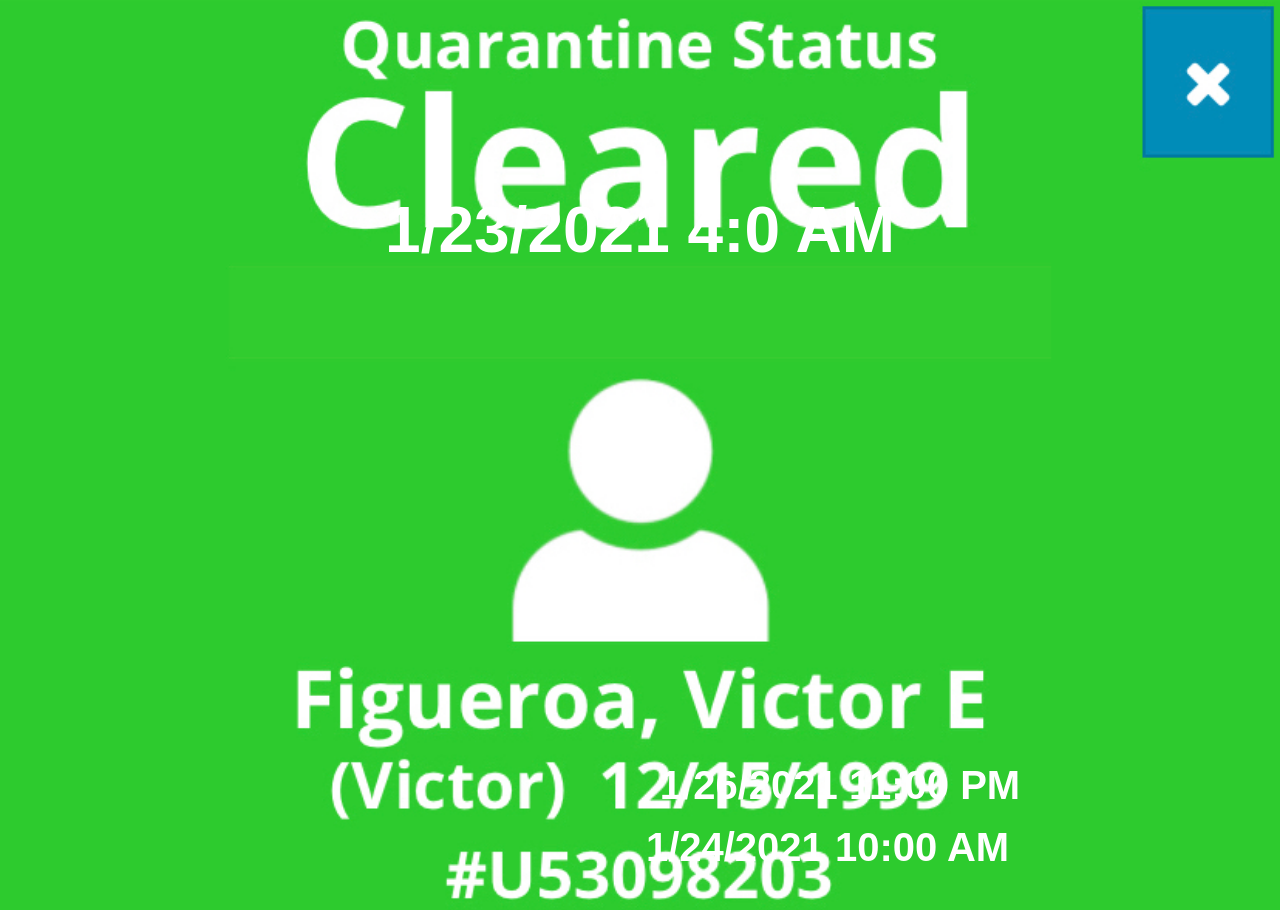
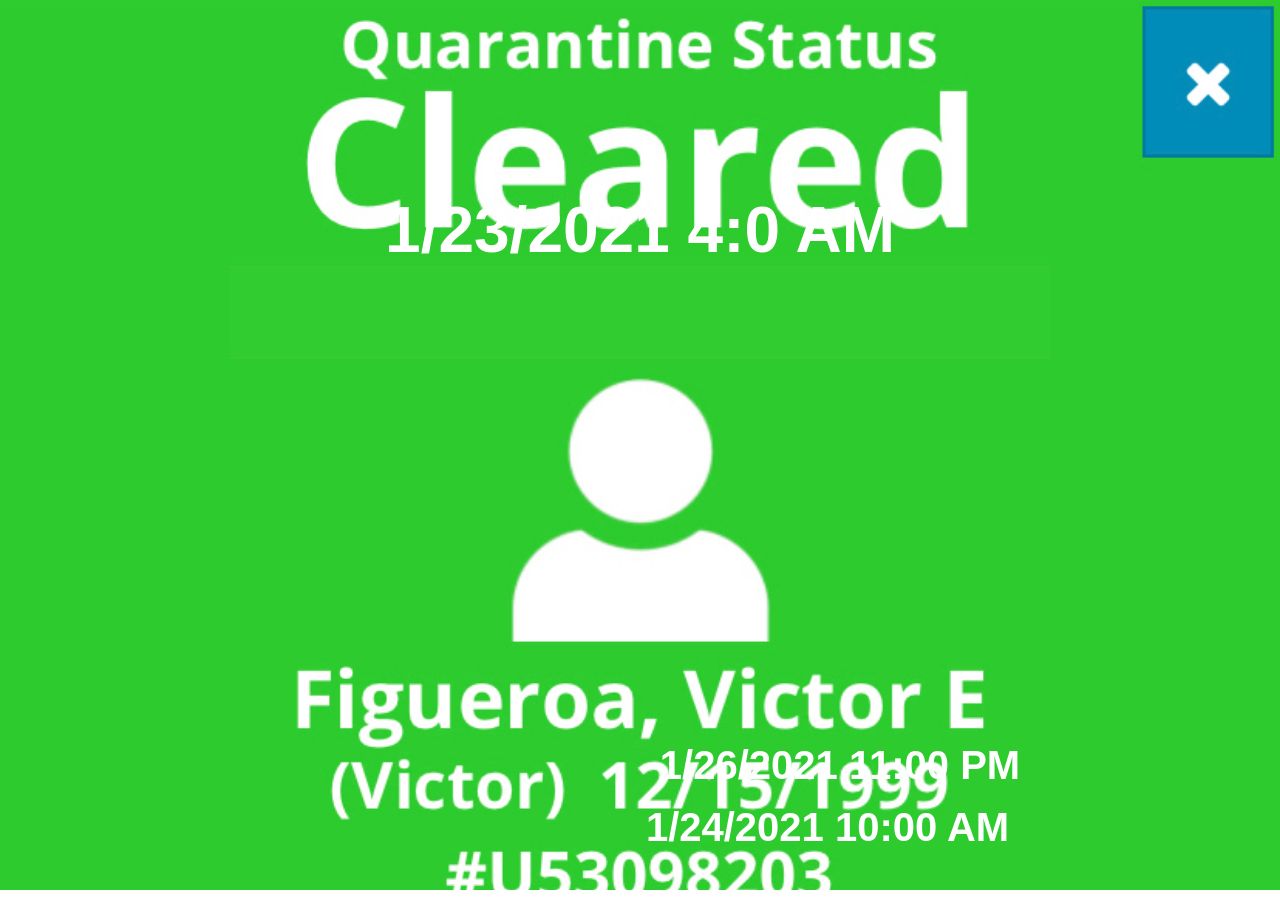
Before and after one commit to vfigueroa/GreenBadge, a plain HTML site: page index.html in a window 1280 px wide. Drawn offline with Linux system fonts and the light colour scheme.

Commit message:
Update index.html

```diff
--- a/index.html
+++ b/index.html
@@ -26,7 +26,7 @@
       font-size: 2.5em;
       font-family: Arial, Helvetica, sans-serif;
       text-align: center;
-      padding-top: 475px;
+      padding-top: 455px;
       padding-left: 400px;
       color: white;
       font-weight: bold;
```
